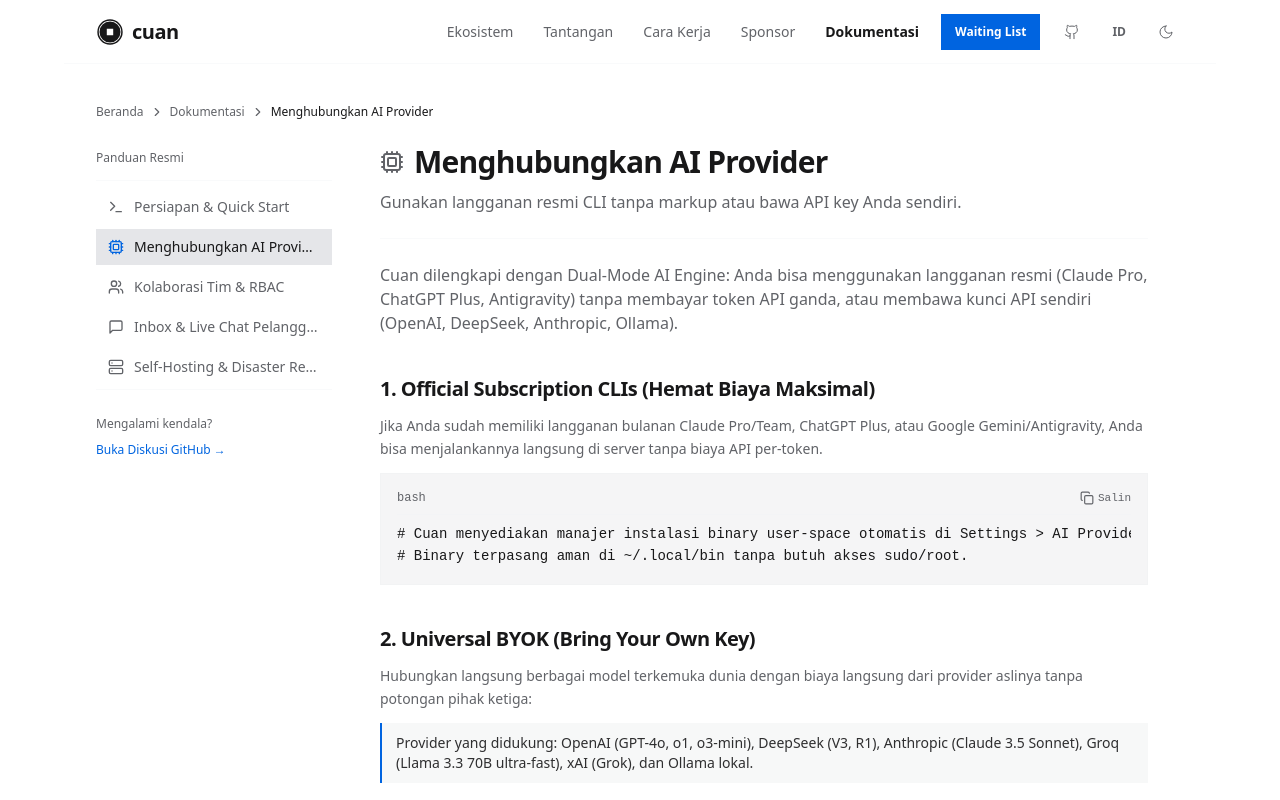
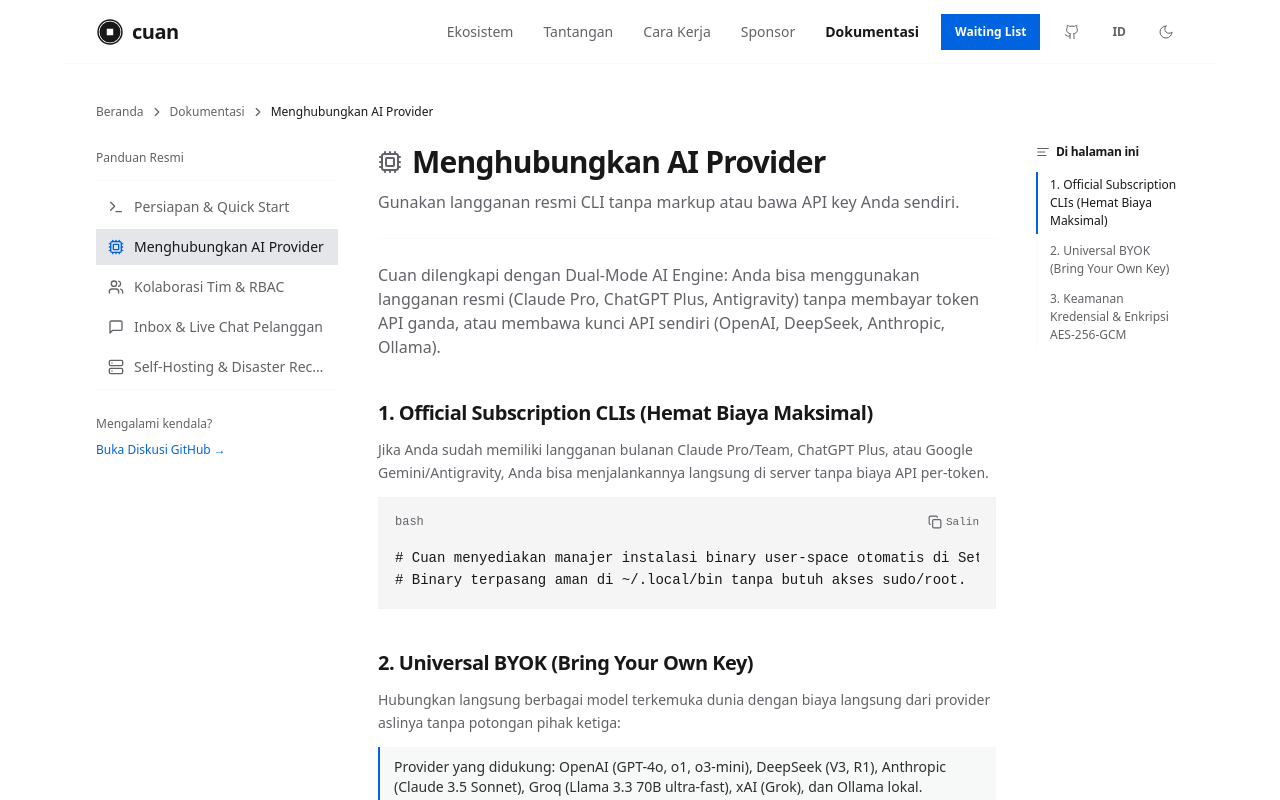
Before and after one commit to buchin/cuan-landing, a React (Vite) app: page /docs/ai-providers in a window 1280 px wide. Shown: the top 800 px of the page. Built offline with nearby package versions, Linux system fonts and the light colour scheme.

Commit message:
feat(docs): add responsive Table of Contents (TOC) with scroll-spy and deep linking

```diff
--- a/src/features/docs/DocsPage.tsx
+++ b/src/features/docs/DocsPage.tsx
@@ -17,6 +17,7 @@ import { GithubNoticeModal } from '../../components/common/GithubNoticeModal'
 import { useLanguage } from '../../context/LanguageContext'
 import { DOC_SECTIONS } from './docsData'
 import { CodeBlock } from './CodeBlock'
+import { TableOfContents, MobileTableOfContents } from './TableOfContents'
 
 const ICON_MAP: Record<string, React.ComponentType<{ className?: string }>> = {
   Terminal,
@@ -91,8 +92,8 @@ export function DocsPage() {
           })}
         </div>
 
-        {/* Layout Grid: Sidebar + Content */}
-        <div className="grid grid-cols-1 md:grid-cols-12 gap-8 lg:gap-12 items-start">
+        {/* Layout Grid: Sidebar + Content + TOC */}
+        <div className="grid grid-cols-1 md:grid-cols-12 gap-8 lg:gap-8 xl:gap-10 items-start">
           {/* Desktop Left Sidebar */}
           <aside className="hidden md:block md:col-span-4 lg:col-span-3 sticky top-20 space-y-1">
             <div className="pb-3 mb-2 border-b border-border/40">
@@ -143,7 +144,7 @@ export function DocsPage() {
           </aside>
 
           {/* Main Content Area */}
-          <article className="md:col-span-8 lg:col-span-9 max-w-3xl">
+          <article className="md:col-span-8 lg:col-span-6 xl:col-span-7 max-w-3xl min-w-0">
             {/* Header */}
             <header className="space-y-2.5 pb-6 border-b border-border/40">
               <h1 className="text-2xl sm:text-3xl font-bold font-display tracking-tight text-foreground flex items-center gap-2.5">
@@ -155,6 +156,12 @@ export function DocsPage() {
               </p>
             </header>
 
+            {/* Mobile / Tablet Collapsible TOC */}
+            <MobileTableOfContents
+              items={currentSection.content.subsections}
+              language={language}
+            />
+
             {/* Content Body */}
             <div className="py-6 space-y-8">
               <p className="text-sm sm:text-base text-muted-foreground leading-relaxed">
@@ -164,7 +171,7 @@ export function DocsPage() {
               </p>
 
               {currentSection.content.subsections.map((sub) => (
-                <section key={sub.id} id={sub.id} className="space-y-3 pt-2">
+                <section key={sub.id} id={sub.id} className="space-y-3 pt-2 scroll-mt-24">
                   <h2 className="text-lg sm:text-xl font-semibold tracking-tight text-foreground">
                     {language === 'en' ? sub.headingEn : sub.heading}
                   </h2>
@@ -218,6 +225,14 @@ export function DocsPage() {
               )}
             </div>
           </article>
+
+          {/* Desktop Right Rail TOC */}
+          <aside className="hidden lg:block lg:col-span-3 xl:col-span-2 sticky top-20">
+            <TableOfContents
+              items={currentSection.content.subsections}
+              language={language}
+            />
+          </aside>
         </div>
       </main>
 
--- /dev/null
+++ b/src/features/docs/TableOfContents.tsx
@@ -0,0 +1,139 @@
+import { useState, useEffect } from 'react'
+import { AlignLeft, ChevronDown } from 'lucide-react'
+
+export interface TocItem {
+  id: string
+  heading: string
+  headingEn: string
+}
+
+interface TableOfContentsProps {
+  items: TocItem[]
+  language: 'id' | 'en'
+}
+
+export function TableOfContents({ items, language }: TableOfContentsProps) {
+  const [activeId, setActiveId] = useState<string>('')
+
+  useEffect(() => {
+    if (!items || items.length === 0) return
+
+    const handleScroll = () => {
+      // Offset by navbar height (64px) + comfortable margin
+      const scrollPos = window.scrollY + 120
+      let current = items[0]?.id || ''
+      for (const item of items) {
+        const el = document.getElementById(item.id)
+        if (el && el.offsetTop <= scrollPos) {
+          current = item.id
+        }
+      }
+      setActiveId(current)
+    }
+
+    window.addEventListener('scroll', handleScroll, { passive: true })
+    handleScroll()
+    return () => window.removeEventListener('scroll', handleScroll)
+  }, [items])
+
+  // Handle initial hash scrolling on mount
+  useEffect(() => {
+    if (window.location.hash) {
+      const hashId = window.location.hash.slice(1)
+      const el = document.getElementById(hashId)
+      if (el) {
+        setTimeout(() => {
+          el.scrollIntoView({ behavior: 'smooth' })
+        }, 150)
+      }
+    }
+  }, [])
+
+  if (!items || items.length <= 1) return null
+
+  const handleClick = (e: React.MouseEvent<HTMLAnchorElement>, id: string) => {
+    e.preventDefault()
+    const target = document.getElementById(id)
+    if (target) {
+      target.scrollIntoView({ behavior: 'smooth' })
+      window.history.pushState(null, '', `#${id}`)
+      setActiveId(id)
+    }
+  }
+
+  return (
+    <div className="space-y-3">
+      <p className="text-xs font-semibold text-foreground tracking-tight select-none flex items-center gap-1.5">
+        <AlignLeft className="h-3.5 w-3.5 text-muted-foreground" />
+        <span>{language === 'en' ? 'On this page' : 'Di halaman ini'}</span>
+      </p>
+      <nav aria-label={language === 'en' ? 'On this page' : 'Daftar isi halaman'} className="relative">
+        <ul className="space-y-1 border-l border-border/40 pl-3 text-xs leading-relaxed">
+          {items.map((item) => {
+            const isActive = activeId === item.id
+            const label = language === 'en' ? item.headingEn : item.heading
+            return (
+              <li key={item.id} className="relative">
+                <a
+                  href={`#${item.id}`}
+                  onClick={(e) => handleClick(e, item.id)}
+                  className={`block py-1 transition-colors -ml-[13px] pl-3 border-l-2 text-xs leading-normal ${
+                    isActive
+                      ? 'border-primary text-foreground font-medium'
+                      : 'border-transparent text-muted-foreground hover:text-foreground'
+                  }`}
+                >
+                  {label}
+                </a>
+              </li>
+            )
+          })}
+        </ul>
+      </nav>
+    </div>
+  )
+}
+
+export function MobileTableOfContents({ items, language }: TableOfContentsProps) {
+  if (!items || items.length <= 1) return null
+
+  const handleClick = (e: React.MouseEvent<HTMLAnchorElement>, id: string) => {
+    e.preventDefault()
+    const target = document.getElementById(id)
+    if (target) {
+      target.scrollIntoView({ behavior: 'smooth' })
+      window.history.pushState(null, '', `#${id}`)
+    }
+  }
+
+  return (
+    <details className="lg:hidden my-4 rounded-lg border border-border/50 bg-muted/20 px-3.5 py-2.5 text-xs group">
+      <summary className="flex items-center justify-between font-medium text-foreground cursor-pointer select-none">
+        <span className="flex items-center gap-1.5">
+          <AlignLeft className="h-3.5 w-3.5 text-muted-foreground" />
+          <span>{language === 'en' ? 'On this page' : 'Di halaman ini'}</span>
+        </span>
+        <div className="flex items-center gap-1 text-muted-foreground">
+          <span className="text-[11px]">({items.length})</span>
+          <ChevronDown className="h-3.5 w-3.5 transition-transform group-open:rotate-180" />
+        </div>
+      </summary>
+      <ul className="mt-2.5 pt-2 border-t border-border/30 space-y-2">
+        {items.map((item) => {
+          const label = language === 'en' ? item.headingEn : item.heading
+          return (
+            <li key={item.id}>
+              <a
+                href={`#${item.id}`}
+                onClick={(e) => handleClick(e, item.id)}
+                className="block text-muted-foreground hover:text-foreground transition-colors py-0.5"
+              >
+                {label}
+              </a>
+            </li>
+          )
+        })}
+      </ul>
+    </details>
+  )
+}
```
